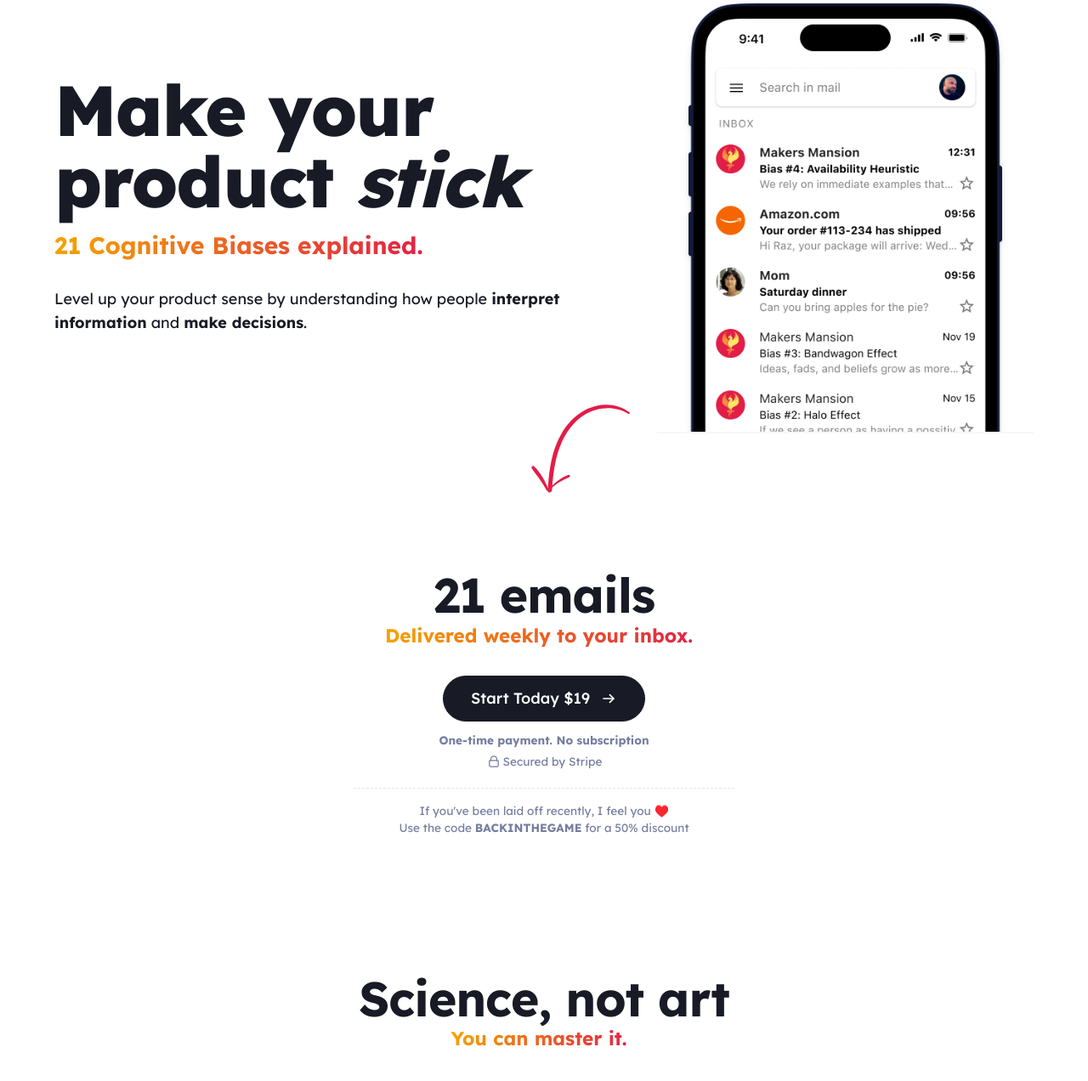
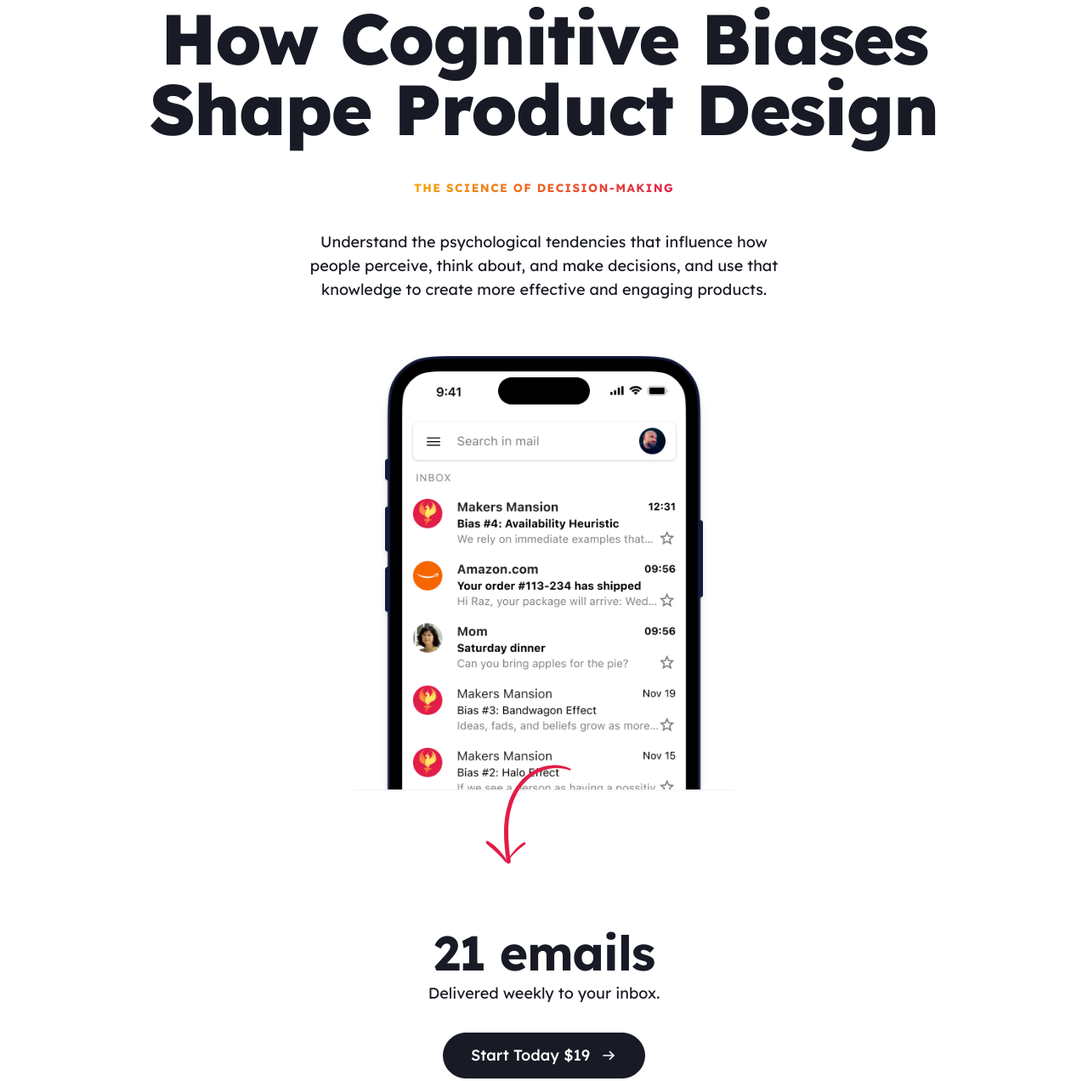
Before and after one commit to makersmansion/makersmansion, an Eleventy site: page src/biases/index.njk in a window 1280 px wide. Shown: the part 240-1512 px from the top of the page at 85% size. Built offline with nearby package versions, Linux system fonts and the light colour scheme; Eleventy itself is replaced by a stand-in of ours; files that its build step writes are made by us from their sources; what markdown-it-attrs would draw is missing.

Commit message:
Fix: Improves copy

```diff
--- a/src/biases/index.njk
+++ b/src/biases/index.njk
@@ -1,7 +1,7 @@
 ---
 layout: base
-title: Make your Product Stick — 21 Cognitive Biases explained
-description: Level up your product sense by understanding how people interpret information and make decisions.
+title: How Cognitive Biases Shape Product Design — The Science of Decision-Making
+description: Understand the psychological tendencies that influence how people perceive, think about, and make decisions, and use that knowledge to create more effective and engaging products.
 permalink: cognitive-biases-explained/
 thumbnail: /assets/images/sm-biases.png
 price: $19
@@ -9,44 +9,36 @@ paymentLink: https://buy.stripe.com/28oaFH5MO7Jd7ug28b
 ---
 
 <section class="
-    mx-auto max-w-lg md:max-w-xl lg:max-w-4xl xl:max-w-6xl
+    mx-auto sm:max-w-2xl md:max-w-3xl lg:max-w-4xl xl:max-w-6xl
     mt-12 md:mt-20 lg:mt-32 px-6 sm:px-8 lg:px-0
     ">
-    <div class="grid gap-10 lg:grid-cols-12 lg:gap-16 lg:items-center">
-        <hgroup class="lg:pb-8 text-center lg:col-span-7 lg:text-left">
-            <h1 class="text-display-lg">Make your<br> product <i>stick</i></h1>
-            <p class="mt-2 md:mt-4 text-heading-md">
-                <span class="pr-3 text-transparent bg-clip-text bg-gradient-to-r from-accent to-primary">
-                    21 Cognitive Biases explained.
+    <hgroup class="text-center">
+        <h1 class="text-display-lg">How Cognitive Biases Shape Product Design</h1>
+        <p class="mt-10 text-caption font-bold uppercase tracking-widest">
+            <span class="text-transparent bg-clip-text bg-gradient-to-r from-accent to-primary">
+                The Science of Decision-Making
             </span>
         </p>
-            <p class="mt-8">Level up your product sense by understanding how people <b>interpret information</b> and <b>make decisions</b>.</p>
+        <p class="mx-auto mt-10 max-w-xl">Understand the psychological tendencies that influence how people perceive, think about, and make decisions, and use that knowledge to create more effective and engaging products.</p>
     </hgroup>
-        <figure class="relative lg:col-span-5">
+    <figure class="mt-12 lg:mt-16 mx-auto max-w-md relative">
         <div class="overflow-hidden flex justify-center border-b-2 border-neutral-weakest">
-                <img src="/assets/images/inbox.png" alt="inbox" class="w-3/5 lg:w-11/12 xl:w-10/12 drop-shadow">
+            <img src="/assets/images/inbox.png" alt="Inbox" class="w-8/12 md:w-9/12 xl:w-10/12 drop-shadow">
         </div>
-            <svg class="absolute -bottom-[60px] left-1/3 lg:-bottom-[80px] lg:-left-1/3 lg:h-[140px] rotate-12" xmlns="http://www.w3.org/2000/svg" viewBox="0 0 90 117" height="117" fill="var(--color-primary)" >
+        <svg class="absolute -bottom-[60px] left-1/3 lg:-bottom-[90px] lg:h-[140px]" xmlns="http://www.w3.org/2000/svg" viewBox="0 0 90 117" height="117" fill="var(--color-primary)" >
             <path d="M87.944 21.207c-14.24-5.421-30.812-.622-41.632 9.503-13.466 12.598-18.337 31.39-18.71 49.297-.212 10.2.912 20.386 2.387 30.476.378 2.594-3.601 3.681-3.995 1.056-2.843-19.11-4.623-39.054 1.573-57.68 5.61-16.862 17.632-31.88 35.425-36.496 8.503-2.208 17.626-1.525 25.632 2.182.924.424.283 2.027-.68 1.662Z"/>
             <path d="M24.867 111.526c-2.88-3.287-5.905-6.494-9.093-9.484-3.2-2.998-6.694-5.686-9.798-8.775-1.193-1.19.335-3.164 1.798-2.325 7.677 4.411 13.924 12.051 18.777 19.311.665 1.005-.885 2.187-1.684 1.273Zm2.635-2.844c3.75-6.457 8.819-12.616 15.284-16.508 1.351-.811 2.407 1.2 1.194 2.085-5.963 4.35-11.374 8.83-15.67 14.895-.336.476-1.113.055-.808-.472Z"/>
         </svg>
     </figure>
-    </div>
 </section>
 <section class="
     mx-auto max-w-lg md:max-w-xl
     mt-20 lg:mt-32 xl:mt-40 px-6 sm:px-8 lg:px-0
     ">
-    <hgroup class="text-center">
+    <hgroup class="text-center lg:col-span-7">
         <h2 class="text-display">21 emails</h2>
-        <p class="mt-1 text-heading">
-            <span class="pr-3 text-transparent bg-clip-text bg-gradient-to-r from-accent to-primary">
-                Delivered weekly to your inbox.
-            </span>
-        </p>
-    </hgroup>
-    <div class="mt-8 text-center">
-        <p>
+        <p class="mt-1">Delivered weekly to your inbox.</p>
+        <p class="mt-8">
             <a href="{{ paymentLink }}" class="inline-flex gap-3 justify-center items-center px-8 py-3 font-medium text-neutral bg-neutral-strong border border-neutral-strong rounded-full shadow-sm transition hover:text-neutral-strong hover:bg-transparent">
                 Start Today {{ price }}
                 <svg xmlns="http://www.w3.org/2000/svg" viewBox="0 0 24 24" width="20" fill="none" class="w-5 h-5">
@@ -65,9 +57,10 @@ paymentLink: https://buy.stripe.com/28oaFH5MO7Jd7ug28b
                 Secured by Stripe
             </li>
         </ul>
+    </hgroup>
     <hr class="mx-16 my-4 border-neutral-weak border-dashed">
-        <p class="text-caption text-neutral-medium">If you've been laid off recently, I feel you ♥️<br> Use the code <b>BACKINTHEGAME</b> for a 50% discount</p>
-    </div>
+     <p class="text-caption text-neutral-medium text-center">If you've been laid off recently, I feel you ♥️<br> Use the code <b>BACKINTHEGAME</b> for a 50% discount</p>
+    </hgroup>
 </section>
 <section class="
     mx-auto max-w-lg md:max-w-xl lg:max-w-4xl xl:max-w-6xl
@@ -75,11 +68,6 @@ paymentLink: https://buy.stripe.com/28oaFH5MO7Jd7ug28b
     ">
     <hgroup class="text-center">
         <h2 class="text-display">Science, not art</h2>
-        <p class="mt-1 text-heading">
-            <span class="pr-3 text-transparent bg-clip-text bg-gradient-to-r from-accent to-primary">
-                You can master it.
-            </span>
-        </p>
     </hgroup>
     <div class="mt-8 lg:mt-16 grid grid-cols-1 lg:grid-cols-6 xl:grid-cols-5 gap-2">
         <div class="lg:col-span-4 xl:col-span-3 px-10 sm:px-12 xl:px-16 pt-[40%] lg:pt-[36%] pb-12 text-neutral bg-[#0E142A] bg-[url('/assets/images/raz.jpg')] bg-full bg-no-repeat bg-top rounded dark:text-neutral-strong">
@@ -133,11 +121,6 @@ paymentLink: https://buy.stripe.com/28oaFH5MO7Jd7ug28b
     ">
     <hgroup class="text-center">
         <h2 class="text-display">Clearly explained</h2>
-        <p class="mt-1 text-heading">
-            <span class="pr-3 text-transparent bg-clip-text bg-gradient-to-r from-accent to-primary">
-                With actionable takeaways.
-            </span>
-        </p>
     </hgroup>
     <div class="mt-8 lg:mt-12 px-10 sm:px-12 xl:px-16 py-12 lg:py-20 bg-neutral-weakest rounded">
         <div class="mx-auto max-w-3xl">
```
Also changed, not shown: src/assets/images/sm-biases.png. Lines whose indentation alone changed are shown as unchanged.
